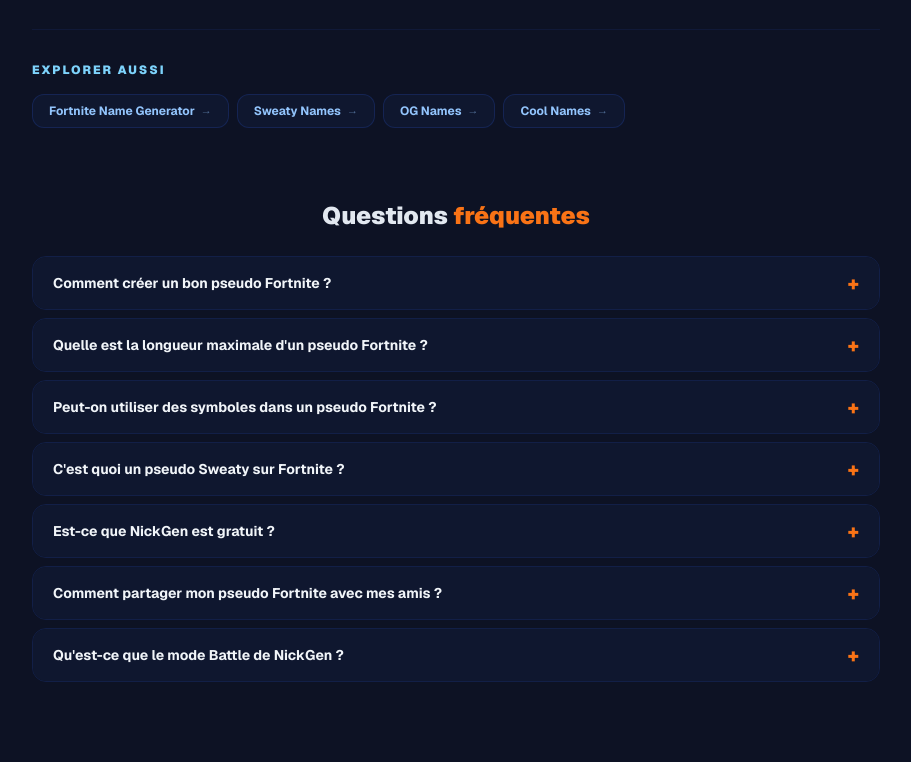
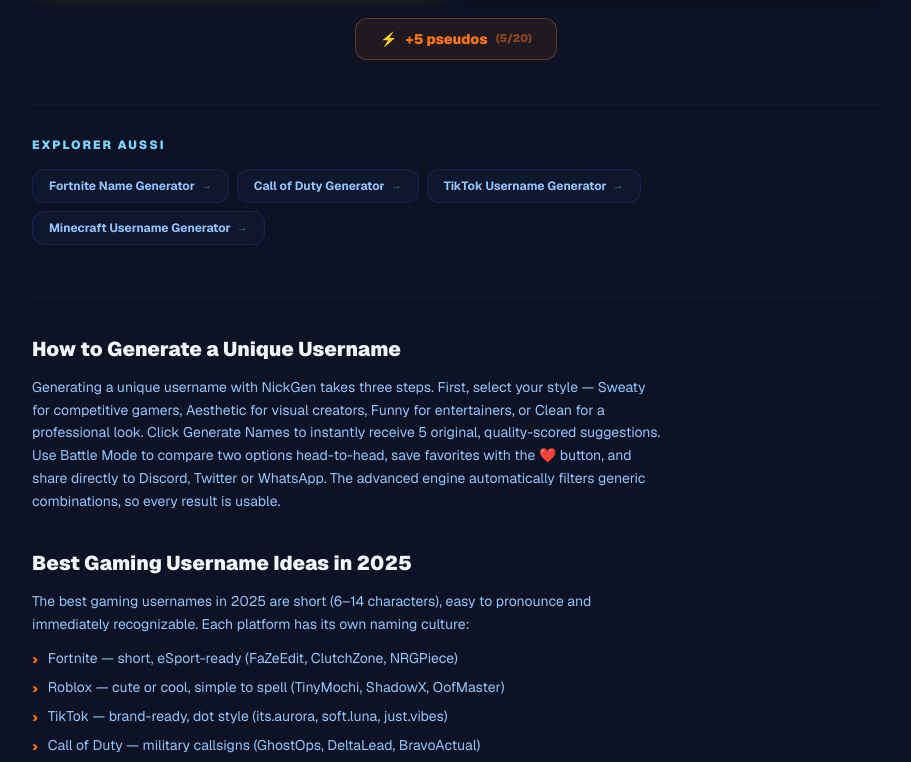
Before and after one commit to factorytoolpro/nickgen, a Next.js app: page / in a window 1280 px wide. Shown: the part 1418-2180 px from the top of the page, without its empty margins (184-1095 px from the left). Built offline with nearby package versions, Linux system fonts and the light colour scheme.

Commit message:
page principal

```diff
--- a/app/data/internal-links.js
+++ b/app/data/internal-links.js
@@ -1,12 +1,12 @@
 // ─── Related links per page (2–4 entries, same game + hub) ───────────────────
 
 export const RELATED = {
-  // Fortnite main
+  // Homepage — cross-platform internal links
   "/": [
-    { href: "/fortnite-name-generator", label: "Fortnite Name Generator" },
-    { href: "/sweaty-fortnite-names",   label: "Sweaty Names" },
-    { href: "/og-fortnite-names",       label: "OG Names" },
-    { href: "/cool-fortnite-names",     label: "Cool Names" },
+    { href: "/fortnite-name-generator",      label: "Fortnite Name Generator" },
+    { href: "/call-of-duty-name-generator",  label: "Call of Duty Generator" },
+    { href: "/tiktok-username-generator",    label: "TikTok Username Generator" },
+    { href: "/minecraft-username-generator", label: "Minecraft Username Generator" },
   ],
   // Fortnite sub-pages
   "/fortnite-name-generator": [
--- a/app/page.js
+++ b/app/page.js
@@ -5,17 +5,56 @@
 
 const game = GAMES.fortnite;
 
+// ─── Global FAQ (overrides the game-specific FAQ) ─────────────────────────────
+
+const globalFaq = [
+  {
+    q: "What is a good gaming username?",
+    a: "A good gaming username is short (6–14 characters), memorable and easy to pronounce. It should reflect your playstyle or personality — competitive players often use eSport-style names (FaZe prefixes, TTV suffixes), while content creators prefer clean formats like CamelCase (CleanVibes) or dot-style (its.aurora). NickGen generates quality-scored usernames across 6 styles for every type of gamer.",
+  },
+  {
+    q: "How do I create a unique username?",
+    a: "To create a unique username, combine a short, impactful word with a modern style format: CamelCase (ClutchEdit), dot-style (soft.luna), or a suffix like .gg or .vibe. Avoid generic patterns like xXx or consecutive numbers — they feel outdated. NickGen's advanced engine uses platform-specific word banks and 12 generation patterns to produce combinations that are statistically rare and unlikely to already be taken.",
+  },
+  {
+    q: "Can I use special characters in usernames?",
+    a: "It depends on the platform. Most platforms (Fortnite, Roblox, Minecraft) accept only letters, numbers and underscores. TikTok and Discord also allow dots (.). Some platforms accept certain Unicode symbols. NickGen's Symbol toggle adds compatible characters where appropriate, always respecting each platform's formatting rules.",
+  },
+  {
+    q: "What is a gamertag generator?",
+    a: "A gamertag generator creates original usernames for gaming platforms. NickGen combines hub-specific word banks (Fortnite terms, COD callsigns, TikTok culture) with 12 generation patterns and a quality scoring system to produce authentic, stylized gamertags. Unlike simple random generators, NickGen filters weak results so every suggestion is memorable and platform-appropriate.",
+  },
+  {
+    q: "Is NickGen free to use?",
+    a: "Yes, NickGen is 100% free with no account required. Generate unlimited usernames, use Battle Mode to compare options, save favorites in your browser and share directly to social media. All 9 gaming hubs — Fortnite, Roblox, GTA 6, Minecraft, Valorant, Apex, COD, Discord and TikTok — are completely free.",
+  },
+];
+
+// ─── Metadata ─────────────────────────────────────────────────────────────────
+
 export const metadata = {
-  title: "Générateur de Pseudo Fortnite Gratuit",
-  description: "Génère des pseudos Fortnite uniques en 1 clic : Sweaty, OG, Funny, Aesthetic, Tryhard, Badass. Mode Battle, partage social, 100% gratuit et sans inscription.",
-  keywords: ["pseudo fortnite", "générateur pseudo fortnite", "fortnite name generator", "sweaty fortnite names", "og fortnite pseudo", "nom fortnite gratuit"],
+  title: "Username Generator – Create Cool & Unique Gaming Names",
+  description: "Generate unique, cool and stylish usernames instantly. Free gaming username generator for Fortnite, COD, TikTok, Minecraft and more. No sign-up required.",
+  keywords: [
+    "username generator",
+    "gaming username generator",
+    "nickname generator",
+    "gamertag generator",
+    "cool usernames",
+    "unique usernames",
+    "free username generator",
+    "gaming name generator",
+  ],
   alternates: { canonical: "https://nickgen.xyz/" },
   openGraph: {
-    title: "Générateur de Pseudo Fortnite Gratuit — NickGen",
-    description: "Génère des pseudos Fortnite uniques : Sweaty, OG, Funny, Aesthetic, Tryhard, Badass.",
+    title: "Username Generator – Create Cool & Unique Gaming Names",
+    description: "Generate unique, cool and stylish usernames instantly. Free gaming username generator for all platforms.",
     url: "https://nickgen.xyz/",
   },
 };
+
+// ─── JSON-LD (WebApplication + FAQPage) ──────────────────────────────────────
+// Same structure as /call-of-duty-name-generator, /tiktok-username-generator, etc.
 
 const jsonLd = {
   "@context": "https://schema.org",
@@ -23,16 +62,16 @@
     {
       "@type": "WebApplication",
       "@id": "https://nickgen.xyz/#app",
-      "name": "NickGen — Générateur de Pseudo Fortnite",
+      "name": "NickGen — Free Gaming Username Generator",
       "url": "https://nickgen.xyz",
-      "description": "Générateur de pseudos gaming gratuit pour Fortnite et autres jeux",
+      "description": "Free gaming username generator for Fortnite, COD, TikTok, Minecraft, Valorant, Apex, GTA 6, Roblox and Discord.",
       "applicationCategory": "GameApplication",
       "operatingSystem": "Web",
       "offers": { "@type": "Offer", "price": "0", "priceCurrency": "EUR" },
     },
     {
       "@type": "FAQPage",
-      "mainEntity": game.faq.map((item) => ({
+      "mainEntity": globalFaq.map((item) => ({
         "@type": "Question",
         "name": item.q,
         "acceptedAnswer": { "@type": "Answer", "text": item.a },
@@ -41,6 +80,10 @@
   ],
 };
 
+// ─── Page ─────────────────────────────────────────────────────────────────────
+// Exact same structure as game-specific pages (COD, TikTok, Fortnite, etc.)
+// Only the text content differs — no new components, no layout changes.
+
 export default function HomePage() {
   return (
     <>
@@ -48,7 +91,43 @@
         type="application/ld+json"
         dangerouslySetInnerHTML={{ __html: JSON.stringify(jsonLd) }}
       />
-      <GameGenerator game={game} />
+      <GameGenerator
+        game={game}
+        intro={{
+          h1: "Gaming Username Generator",
+          text: "Create the perfect gaming username with NickGen — the free gaming username generator for players and creators worldwide. Whether you need a cool gamertag for Fortnite, a unique nickname for TikTok, or a creative username for any platform, NickGen generates stylish, memorable names instantly. Choose your style, click Generate, and get 5 original usernames in seconds. No sign-up required.",
+        }}
+        faqOverride={globalFaq}
+        seoContent={{
+          sections: [
+            {
+              heading: "How to Generate a Unique Username",
+              text: "Generating a unique username with NickGen takes three steps. First, select your style — Sweaty for competitive gamers, Aesthetic for visual creators, Funny for entertainers, or Clean for a professional look. Click Generate Names to instantly receive 5 original, quality-scored suggestions. Use Battle Mode to compare two options head-to-head, save favorites with the ❤️ button, and share directly to Discord, Twitter or WhatsApp. The advanced engine automatically filters generic combinations, so every result is usable.",
+            },
+            {
+              heading: "Best Gaming Username Ideas in 2025",
+              text: "The best gaming usernames in 2025 are short (6–14 characters), easy to pronounce and immediately recognizable. Each platform has its own naming culture:",
+              list: [
+                "Fortnite — short, eSport-ready (FaZeEdit, ClutchZone, NRGPiece)",
+                "Roblox — cute or cool, simple to spell (TinyMochi, ShadowX, OofMaster)",
+                "TikTok — brand-ready, dot style (its.aurora, soft.luna, just.vibes)",
+                "Call of Duty — military callsigns (GhostOps, DeltaLead, BravoActual)",
+                "Valorant — agent-inspired, competitive (JettDash, AceEntry, FlashFrag)",
+                "Discord — internet culture, expressive (local.goblin, PingAbuser)",
+              ],
+            },
+            {
+              heading: "Tips to Create a Good Gamertag",
+              text: "A great gamertag follows three rules: memorability, availability and identity. Keep it under 14 characters so it displays correctly on all platforms. Avoid excessive underscores and number spam (xXx_123) — these patterns are outdated and immediately recognizable as auto-generated. Use CamelCase, dot-style or a single stylized word instead. Match your username to your content or playstyle: aggressive names for competitive gaming, aesthetic names for lifestyle content. NickGen's scoring system automatically filters weak combinations, so every suggestion meets quality standards.",
+            },
+            {
+              level: 3,
+              heading: "Username Generator for All Gaming Platforms",
+              text: "NickGen supports 9 major gaming platforms with dedicated generators, each tuned to its community's naming conventions. Fortnite uses eSport prefixes and gameplay terms, Minecraft references blocks and mobs, TikTok uses dot-style personal branding, GTA 6 generates realistic RP names and street aliases. Browse all our specialized generators: Fortnite Name Generator, Roblox Username Generator, Call of Duty Name Generator, TikTok Username Generator, Minecraft Username Generator, Valorant Name Generator, Apex Legends Name Generator, Discord Username Generator and GTA 6 Name Generator.",
+            },
+          ],
+        }}
+      />
     </>
   );
 }
```
Also changed, not shown: .claude/settings.json.
